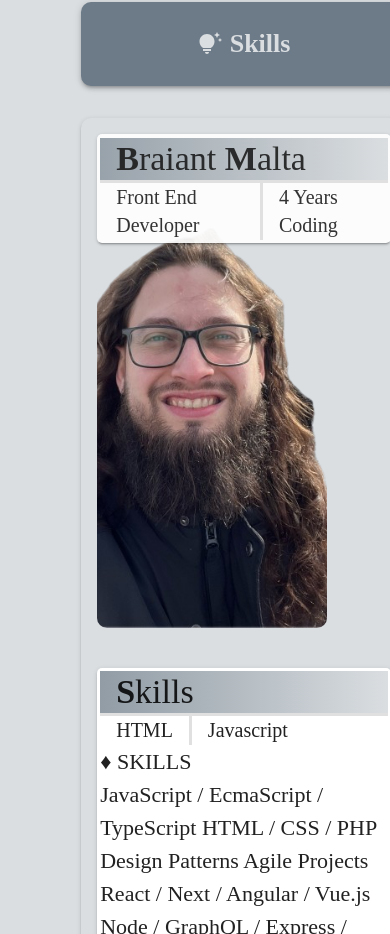
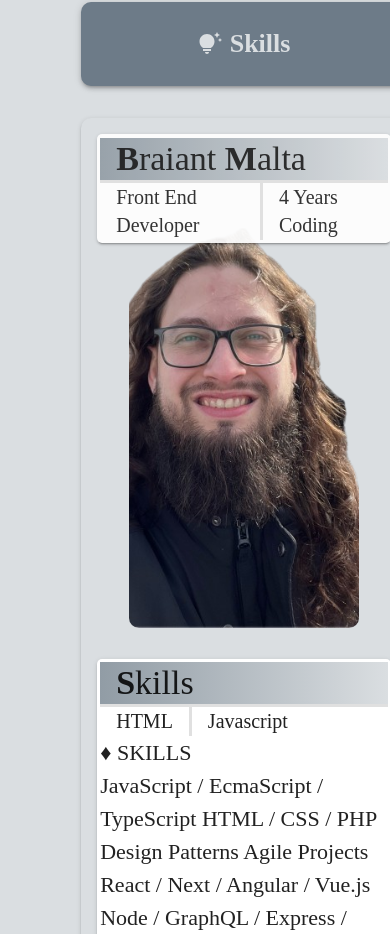
Before and after one commit to mrbraiant/new-portfolio, a Next.js app: page / in a window 390 px wide. Shown: the part 6040-6974 px from the top of the page. Built offline with nearby package versions, Linux system fonts and the light colour scheme; a web font is replaced by a local one.

Commit message:
fix: mobile version fixed

```diff
--- a/src/app/components/templates/home/index.tsx
+++ b/src/app/components/templates/home/index.tsx
@@ -5,7 +5,7 @@ import { BlogSection } from './sections/blogSection';
 import { AboutSection } from './sections/aboutSection';
 import { ExperienceSection } from './sections/experienceSection';
 import { TableChart } from '@mui/icons-material';
-import { SkillsSection } from './sections/skillsSection/infex';
+import { SkillsSection } from './sections/skillsSection';
 import { EducationSection } from './sections/educationSection';
 
 export const HomeTemplate = () => {
--- a/src/app/components/templates/home/sections/skillsSection/infex.tsx
+++ b/src/app/components/templates/home/sections/skillsSection/index.tsx
@@ -14,6 +14,8 @@ import {
   PaperTitle,
   NameBox,
   TitleBox,
+  LeftSideContent,
+  RightSideContent,
 } from './styles';
 
 export const SkillsSection = () => {
@@ -30,7 +32,7 @@ export const SkillsSection = () => {
       iconTitle={<TipsAndUpdates />}
     >
       <PaperContainer elevation={2}>
-        <div style={{ width: '100%' }}>
+        <LeftSideContent>
           <PaperTitle elevation={2}>
             <NameBox>
               <Text type="h4">
@@ -71,9 +73,9 @@ export const SkillsSection = () => {
               borderRadius: '10px',
             }}
           />
-        </div>
+        </LeftSideContent>
 
-        <div style={{ width: '100%' }}>
+        <RightSideContent>
           <Paper
             elevation={2}
             sx={{
@@ -131,7 +133,7 @@ export const SkillsSection = () => {
               Problem solving and dynamic team spirit
             </Text>
           </Paper>
-        </div>
+        </RightSideContent>
       </PaperContainer>
     </Section>
   );
--- a/src/app/components/templates/home/sections/skillsSection/styles.ts
+++ b/src/app/components/templates/home/sections/skillsSection/styles.ts
@@ -15,6 +15,14 @@ export const PaperContainer = styled(Paper)(
     },
   }),
 );
+
+export const LeftSideContent = styled('div')({
+  display: 'flex',
+  flexDirection: 'column',
+  alignItems: 'center',
+});
+
+export const RightSideContent = styled('div')({});
 
 export const PaperTitle = styled(Paper)({
   width: '100%',
```
